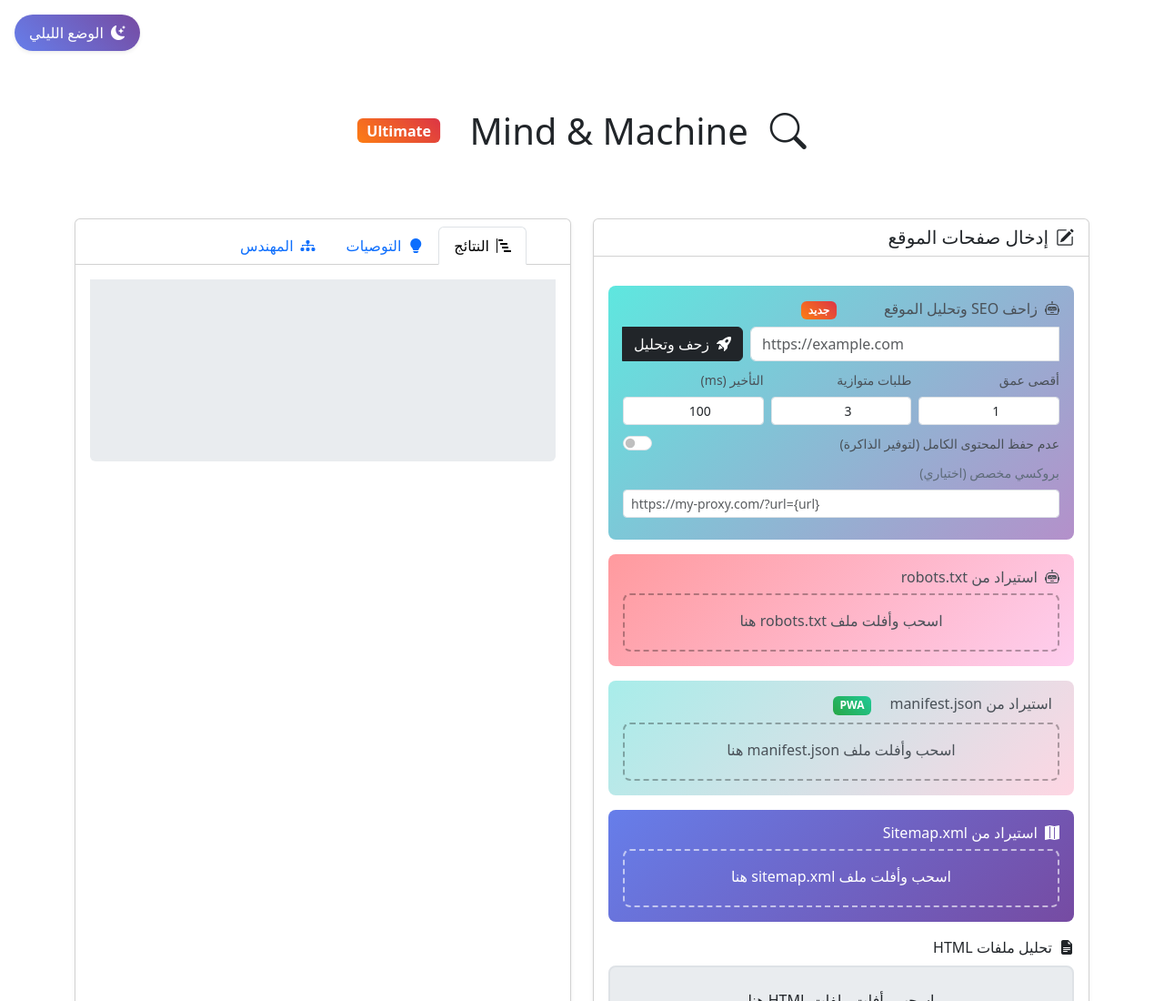
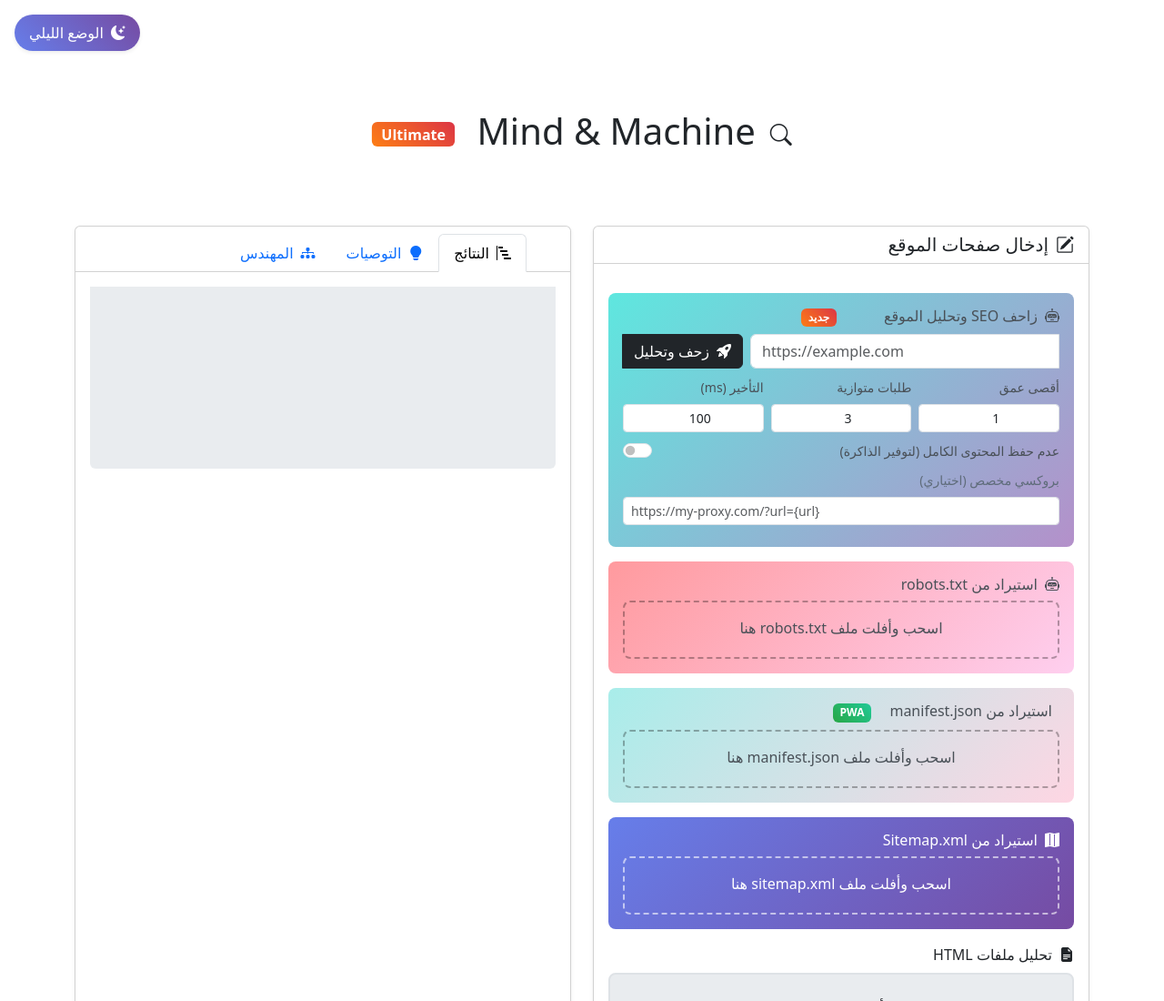
Before and after one commit to AI8V/seotools, a website: page index.html in a window 1280 px wide. Shown: the top 1100 px of the page at 91% size. Drawn offline with nearby package versions, Linux system fonts and the light colour scheme.

Commit message:
Update index.html

```diff
--- a/index.html
+++ b/index.html
@@ -88,7 +88,9 @@
 <button id="darkModeToggle" class="dark-mode-toggle position-fixed top-0 start-0 m-3 z-3 rounded-pill py-2 px-3 border-0 text-white shadow-sm d-flex align-items-center gap-2 d-print-none" type="button" aria-label="تبديل الوضع الليلي"></button>
 <div class="fw-bold text-white shadow-sm d-none d-print-none d-flex align-items-center live-counter position-fixed rounded-pill py-2 px-3 z-2 gap-2" id="liveCounter" style="top:80px;left:20px;"><i class="bi bi-bar-chart-line-fill" aria-hidden="true"></i><span>العناصر: <span id="counterValue">0</span></span></div>
 <main class="d-print-none container mt-5 pt-4">
-    <h1 class="display-6 d-flex justify-content-center align-items-center mb-4 pb-5 mt-5"><i class="bi bi-search ms-3" aria-hidden="true"></i><span class="mx-2">Mind & Machine</span><span class="badge fs-6 ultimate-badge me-4">Ultimate</span></h1>
+    <div class="d-flex justify-content-center align-items-center main-heading-container mb-4 pb-5 mt-5"><i class="bi bi-search ms-3" aria-hidden="true" style="font-size: 1.5rem;"></i>
+    <h1 class="display-6">Mind &amp; Machine</h1><span class="badge fs-6 ultimate-badge me-4">Ultimate</span>
+</div>
     <div class="row g-4">
         <div class="col-lg-6">
             <div class="card h-100 shadow-sm">
```
